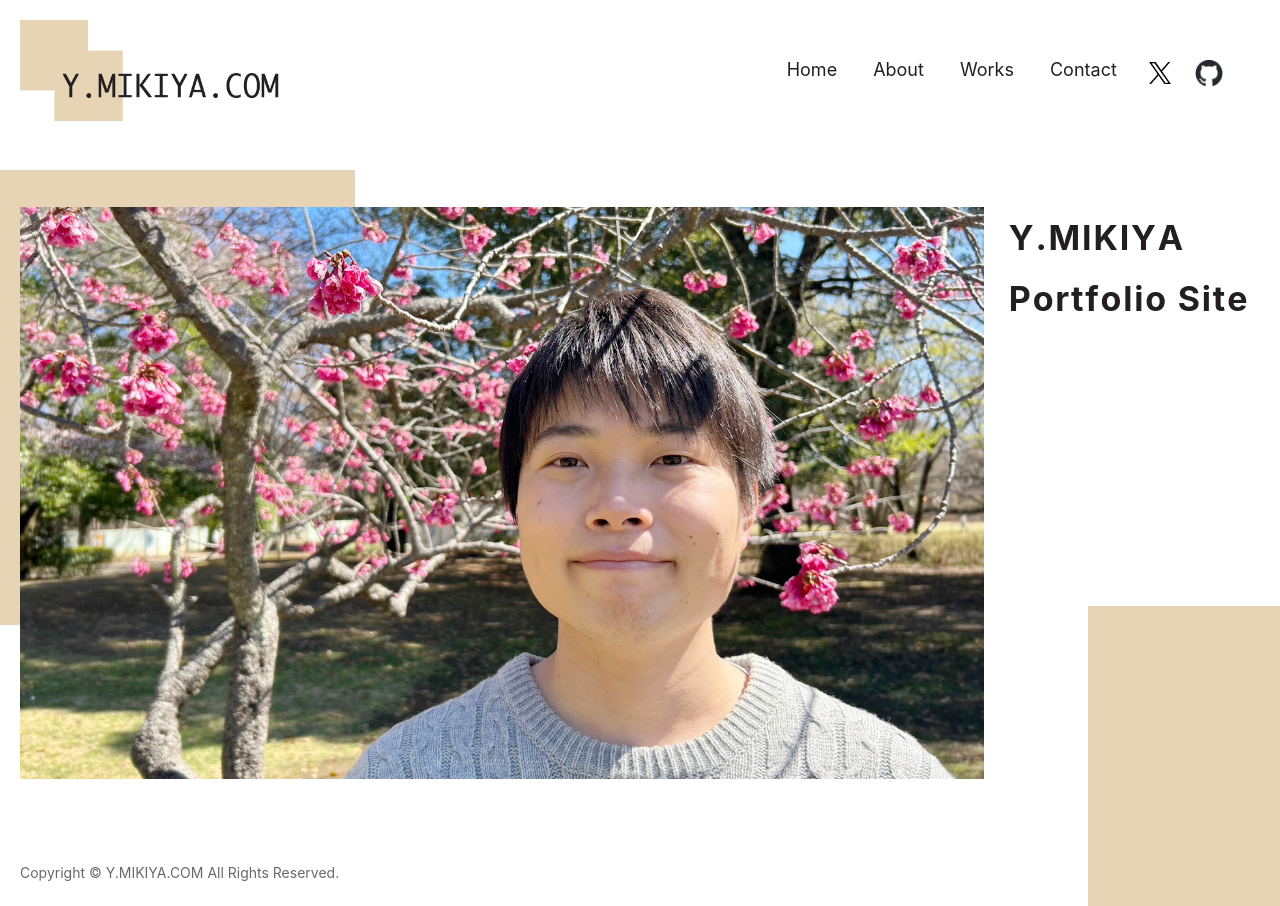
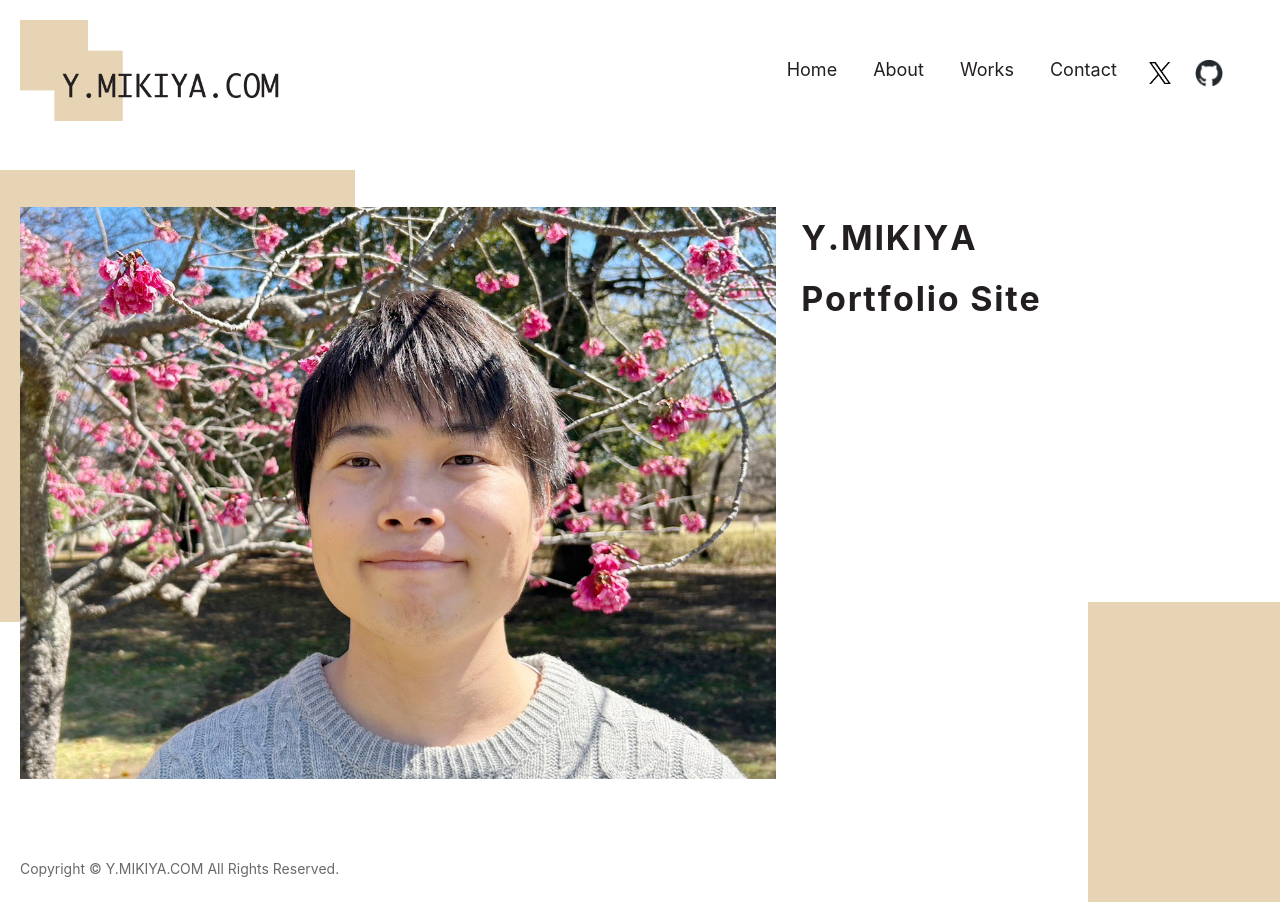
Before and after one commit to MikiyaYamaguchi/react_portfolio, a React (Create React App) app: page / in a window 1280 px wide. Built offline with nearby package versions, Linux system fonts and the light colour scheme.

Commit message:
メインビジュアルにクラスの付与

```diff
--- a/src/pages/Home.tsx
+++ b/src/pages/Home.tsx
@@ -182,7 +182,11 @@ const Home = () => {
   });
   return (
     <div css={mainVisual}>
-      <div ref={ref1} css={inView1 ? MainImgAniActive : MainImgAni}>
+      <div
+        ref={ref1}
+        className="mainImage"
+        css={inView1 ? MainImgAniActive : MainImgAni}
+      >
         <img
           src="/img/main_image.png"
           alt="Y.MIKIYA Portfolio Site"
```
